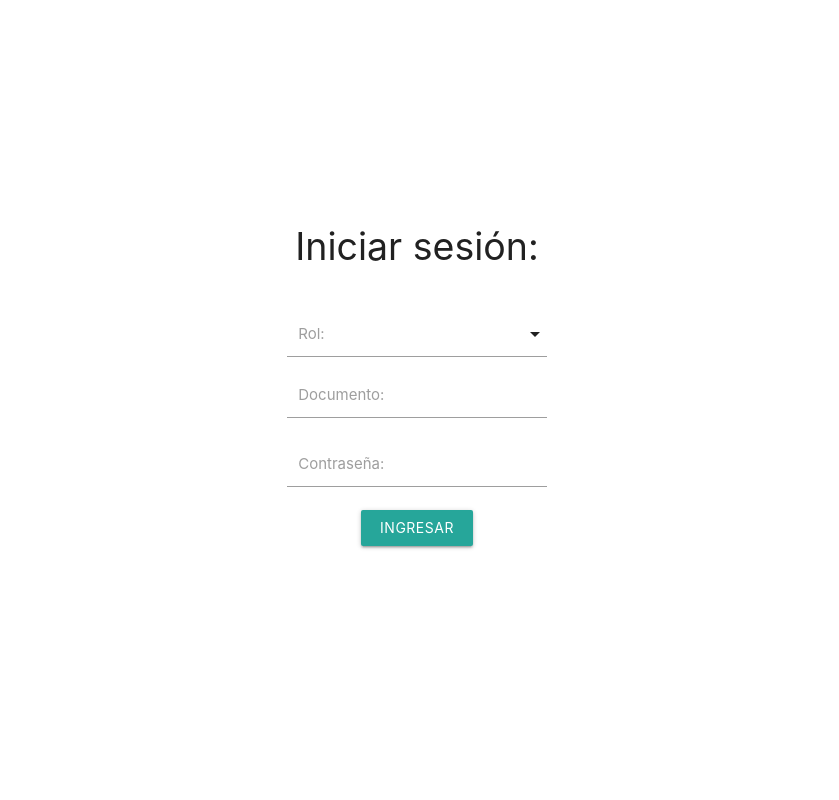
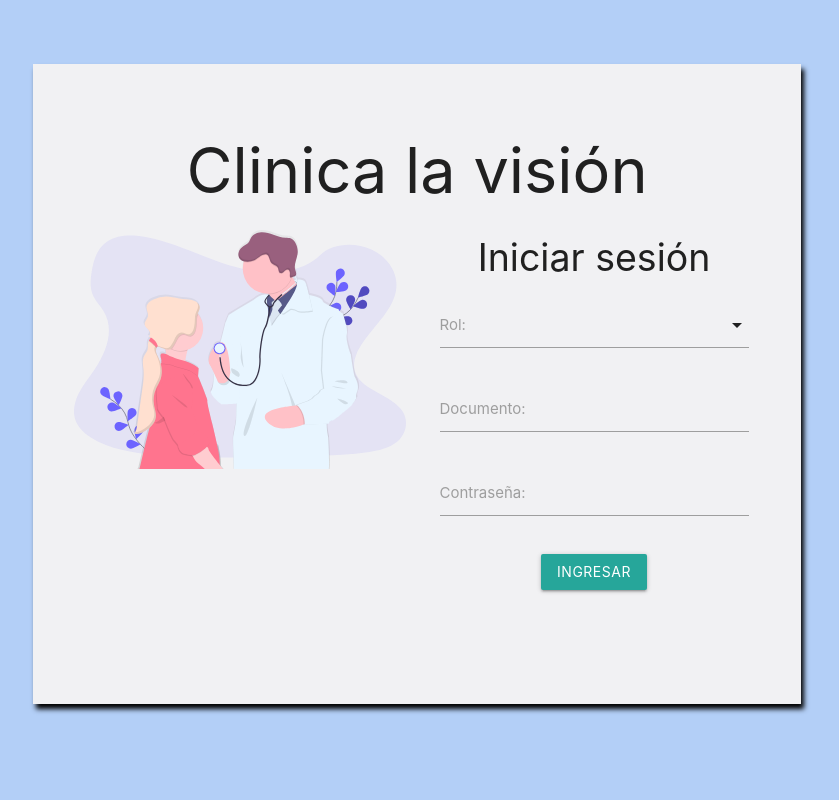
Before and after one commit to alceronDelgado/optica, a PHP site: page / in a window 1280 px wide. Shown: the whole page, without its empty margins (223-1062 px from the left). Run offline with PHP 8.4, Linux system fonts and the light colour scheme; data that the repository does not hold is empty; some libraries are stand-ins or nearby versions.

Commit message:
implementado estilos en login

```diff
--- a/assets/css/style.css
+++ b/assets/css/style.css
@@ -16,22 +16,42 @@
 body,html{
     height: 100%;
     margin: 0;
+    background-color: var(--secundary);
 }
 
 .container{
 
     display: flex;
-    justify-content: center; /* Centrar horizontalmente */
-    align-items: center;  /* Centrar verticalmente */
-    height: 100vh; /* Hace que el contenedor ocupe toda la altura de la ventana */
-    width: 450px;
+    background-color: var(--primary);
+    justify-content: flex-start; /* Alinea los contenedores al principio de la fila */
+    align-items: flex-start; /* Alinea los elementos en el top */
+    flex-direction: column;
+    /* Centrar horizontalmente */
+    /* justify-content: center;  */
+    /* Centrar verticalmente */
+    /* align-items: center;   */
+    height: 80vh; /* Hace que el contenedor la altura en base al viewport de la ventana, 100vh es el compelto del viewport. */
+    width: 60%;
     padding: 2rem;
-    flex-direction: column;
+    margin: 0 auto;
+    transform: translateY(10%); /* Mueve el contenedor hacia abajo */
+    box-shadow: 3px 5px 5px black;
+
 
     span{
         font-size: 2.5rem;
         justify-content: center;
+
     }
+
+    .title{
+        width: 100%;
+        height: calc(100vh-40px);
+        text-align: center;
+    }
+
+
+
 
     .form{
 
@@ -54,4 +74,10 @@ body,html{
 
     }
 
+    #imgOptometra{
+        width: 300px;
+        height: 300px;
+        border-radius: 50%;
+    }
+
 }
--- a/index.php
+++ b/index.php
@@ -8,6 +8,7 @@ require_once 'src/querys/functionsSelects.php';
 
 <!DOCTYPE html>
 <html lang="en">
+
 <head>
 
     <?php require_once 'assets/templates/head.php'; ?>
@@ -17,16 +18,26 @@ require_once 'src/querys/functionsSelects.php';
     <title>Clinica de la visión</title>
     <link rel="stylesheet" href="assets/css/style.css">
 </head>
+
 <body>
 
     <div class="container">
-    <span>Iniciar sesión:</span>
-    <div class="form">
-        <form action="" method="post" id="formLogin">
+        <div class="title">
+            <h1>Clinica la visión</h1>
+        </div>
+        <div class="row">
+            <!-- Contenedor de la Imagen -->
+            <div class="col s12 m6">
+                <img src="assets/img/optometra.svg" alt="Imagen de ejemplo" class="responsive-img">
+            </div>
+
+            <!-- Contenedor del Formulario -->
+            <div class="col s12 m6">
+                <span class="col s12 center-align">Iniciar sesión</span>
+                <form action="" method="post" id="formLogin" class="">
                     <div class="input-field col s12">
                         <label for="rolesId">Rol:</label>
                         <select name="rolesId" id="rol_id">
-
                             <?php
                             $roles = selectRols();
                             foreach ($roles as $rolesInputs) {
@@ -34,7 +45,7 @@ require_once 'src/querys/functionsSelects.php';
                                 <option value="<?php echo $rolesInputs['rolesId']; ?>">
                                     <?php echo $rolesInputs['nombreRol']; ?>
                                 </option>
-                    <?php }?>
+                            <?php } ?>
                         </select>
                     </div>
                     <div class="user input-field col s12">
@@ -45,20 +56,15 @@ require_once 'src/querys/functionsSelects.php';
                         <label for="">Contraseña:</label>
                         <input type="password" name="password" id="usu_clave">
                     </div>
-            <div class="buttom input-field col s12">
+                    <div class="buttom input-field col s12 center-align">
                         <button type="submit" id="submit" class="btn waves-effect waves-light">ingresar</button>
                     </div>
                 </form>
             </div>
         </div>
+    </div>
 
-
-
-<?php
-
-require_once 'assets/templates/imports.php';
-
-?>
+    <?php require_once 'assets/templates/imports.php'; ?>
 
     <script src="assets/js/index.js"></script>
 </body>
```
Also changed, not shown: assets/img/optometra.jpg (added), assets/img/optometra.svg (added). Lines whose indentation alone changed are shown as unchanged.
